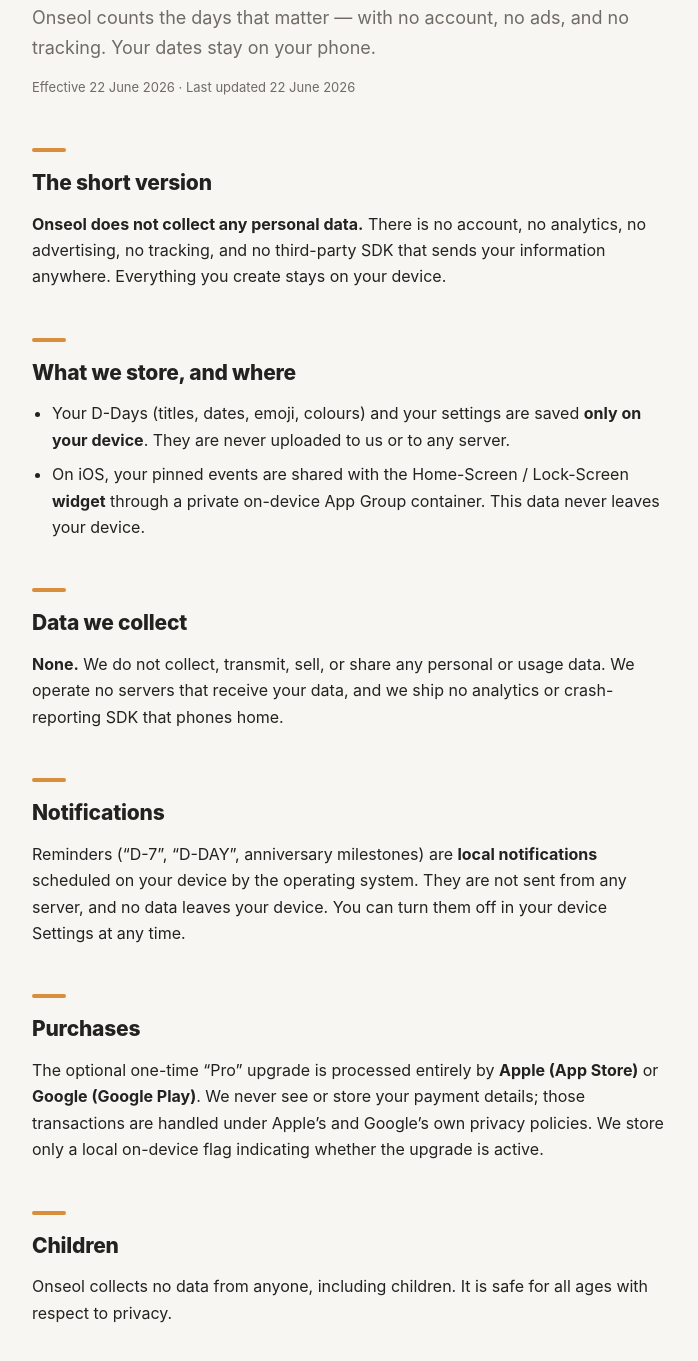
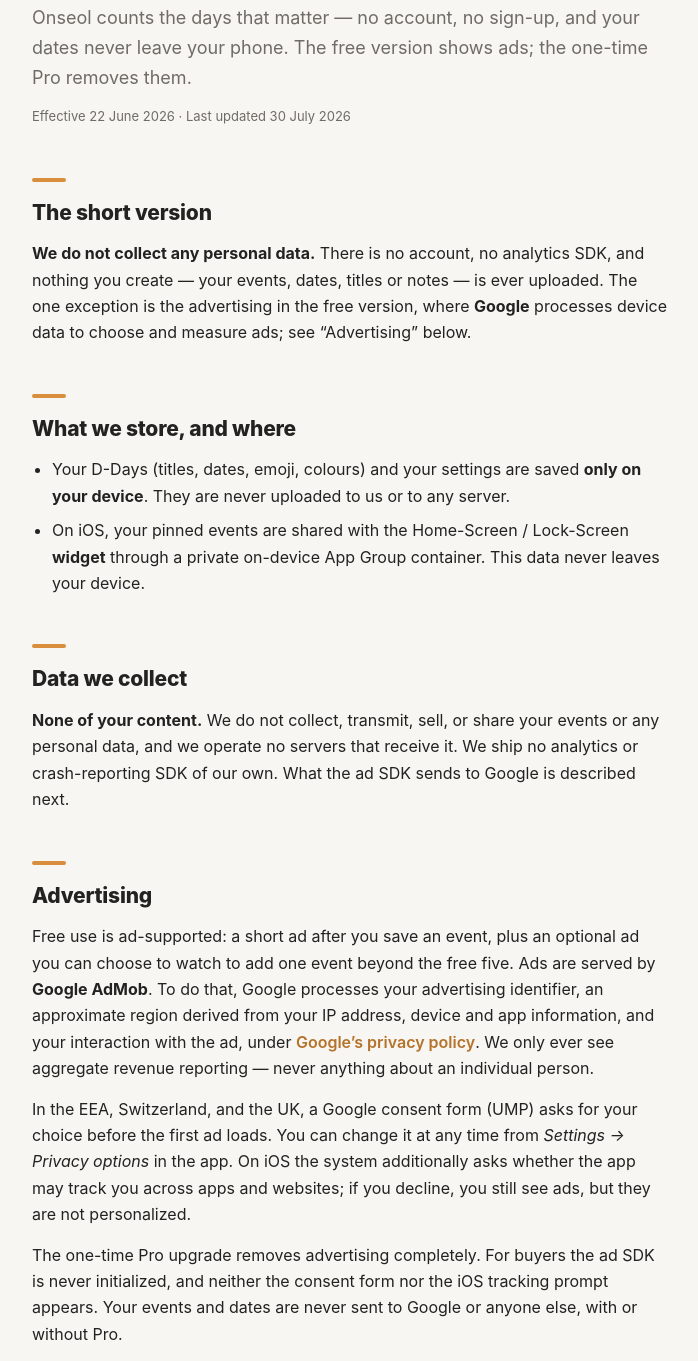
Before and after one commit to mustafasalimerek-bit/onseol-privacy, a plain HTML site: page index.html in a window 1280 px wide. Shown: the part 195-1556 px from the top of the page, without its empty margins (290-988 px from the left). Drawn offline with Linux system fonts and the light colour scheme.

Commit message:
docs(privacy): describe the AdMob advertising in the free tier
The page said Onseol "counts the days that matter — with no account, no ads,
and no tracking", that there is "no advertising, no tracking, and no
third-party SDK", and under Children that it "collects no data from anyone".
Free use is ad-supported now, so those are false.

It now states what Google receives (advertising identifier, IP-derived
approximate region, device and app info, ad interaction), that a UMP consent
form asks first in the EEA/UK/CH and can be reopened from Settings → Privacy
options, that iOS asks about tracking separately, and that the one-time Pro
removes advertising entirely — for buyers the SDK is never initialized.

What stays true is stated plainly and separately: no account, and your events
and dates are never uploaded, with or without Pro.

Co-Authored-By: Claude Opus 5 <noreply@anthropic.com>

```diff
--- a/index.html
+++ b/index.html
@@ -4,10 +4,11 @@
 <meta charset="utf-8">
 <meta name="viewport" content="width=device-width, initial-scale=1">
 <title>Onseol — Privacy &amp; Support</title>
-<meta name="description" content="Onseol privacy policy and support. On-device only — no account, no ads, no tracking.">
+<meta name="description" content="Onseol privacy policy and support. Your dates stay on your device; the free version shows ads from Google AdMob.">
 <meta name="robots" content="index,follow">
-<!-- Zero third-party resources / no analytics — consistent with the app's
-     on-device, no-tracking promise. System fonts only. -->
+<!-- This page itself loads zero third-party resources and no analytics.
+     System fonts only. (The app is a separate matter: its free tier serves
+     Google AdMob ads — see the Advertising section below.) -->
 <style>
   :root{
     --paper:#F7F6F2; --raised:#FFFFFF; --ink:#232220; --ink2:#6F6C66;
@@ -56,11 +57,11 @@
   </header>
 
   <h1>Privacy &amp; Support</h1>
-  <p class="lede">Onseol counts the days that matter — with no account, no ads, and no tracking. Your dates stay on your phone.</p>
-  <p class="meta">Effective 22 June 2026 · Last updated 22 June 2026</p>
+  <p class="lede">Onseol counts the days that matter — no account, no sign-up, and your dates never leave your phone. The free version shows ads; the one-time Pro removes them.</p>
+  <p class="meta">Effective 22 June 2026 · Last updated 30 July 2026</p>
 
   <h2>The short version</h2>
-  <p><strong>Onseol does not collect any personal data.</strong> There is no account, no analytics, no advertising, no tracking, and no third-party SDK that sends your information anywhere. Everything you create stays on your device.</p>
+  <p><strong>We do not collect any personal data.</strong> There is no account, no analytics SDK, and nothing you create — your events, dates, titles or notes — is ever uploaded. The one exception is the advertising in the free version, where <strong>Google</strong> processes device data to choose and measure ads; see &ldquo;Advertising&rdquo; below.</p>
 
   <h2>What we store, and where</h2>
   <ul>
@@ -69,7 +70,27 @@
   </ul>
 
   <h2>Data we collect</h2>
-  <p><strong>None.</strong> We do not collect, transmit, sell, or share any personal or usage data. We operate no servers that receive your data, and we ship no analytics or crash-reporting SDK that phones home.</p>
+  <p><strong>None of your content.</strong> We do not collect, transmit, sell, or share your events or any personal data, and we operate no servers that receive it. We ship no analytics or crash-reporting SDK of our own. What the ad SDK sends to Google is described next.</p>
+
+  <h2>Advertising</h2>
+  <p>Free use is ad-supported: a short ad after you save an event, plus an
+  optional ad you can choose to watch to add one event beyond the free five.
+  Ads are served by <strong>Google AdMob</strong>. To do that, Google processes
+  your advertising identifier, an approximate region derived from your IP
+  address, device and app information, and your interaction with the ad, under
+  <a href="https://policies.google.com/technologies/partner-sites">Google&rsquo;s
+  privacy policy</a>. We only ever see aggregate revenue reporting &mdash; never
+  anything about an individual person.</p>
+  <p>In the EEA, Switzerland, and the UK, a Google consent form (UMP) asks for
+  your choice before the first ad loads. You can change it at any time from
+  <em>Settings &rarr; Privacy options</em> in the app. On iOS the system
+  additionally asks whether the app may track you across apps and websites; if
+  you decline, you still see ads, but they are not personalized.</p>
+  <p>The one-time Pro upgrade removes advertising completely. For buyers the ad
+  SDK is never initialized, and neither the consent form nor the iOS tracking
+  prompt appears. Your events and dates are never sent to Google or anyone
+  else, with or without Pro.</p>
+
 
   <h2>Notifications</h2>
   <p>Reminders (&ldquo;D-7&rdquo;, &ldquo;D-DAY&rdquo;, anniversary milestones) are <strong>local notifications</strong> scheduled on your device by the operating system. They are not sent from any server, and no data leaves your device. You can turn them off in your device Settings at any time.</p>
@@ -78,7 +99,7 @@
   <p>The optional one-time &ldquo;Pro&rdquo; upgrade is processed entirely by <strong>Apple (App Store)</strong> or <strong>Google (Google Play)</strong>. We never see or store your payment details; those transactions are handled under Apple&rsquo;s and Google&rsquo;s own privacy policies. We store only a local on-device flag indicating whether the upgrade is active.</p>
 
   <h2>Children</h2>
-  <p>Onseol collects no data from anyone, including children. It is safe for all ages with respect to privacy.</p>
+  <p>Onseol is not directed at children and collects no data of its own from anyone. The free version does show ads, however, and an ad can lead to an external site. The one-time Pro upgrade removes advertising for anyone who would rather use the app without it.</p>
 
   <h2>Your control</h2>
   <p>Because all data lives on your device, you are in full control: deleting an event removes it, and deleting the app removes all of its data from your device.</p>
```
